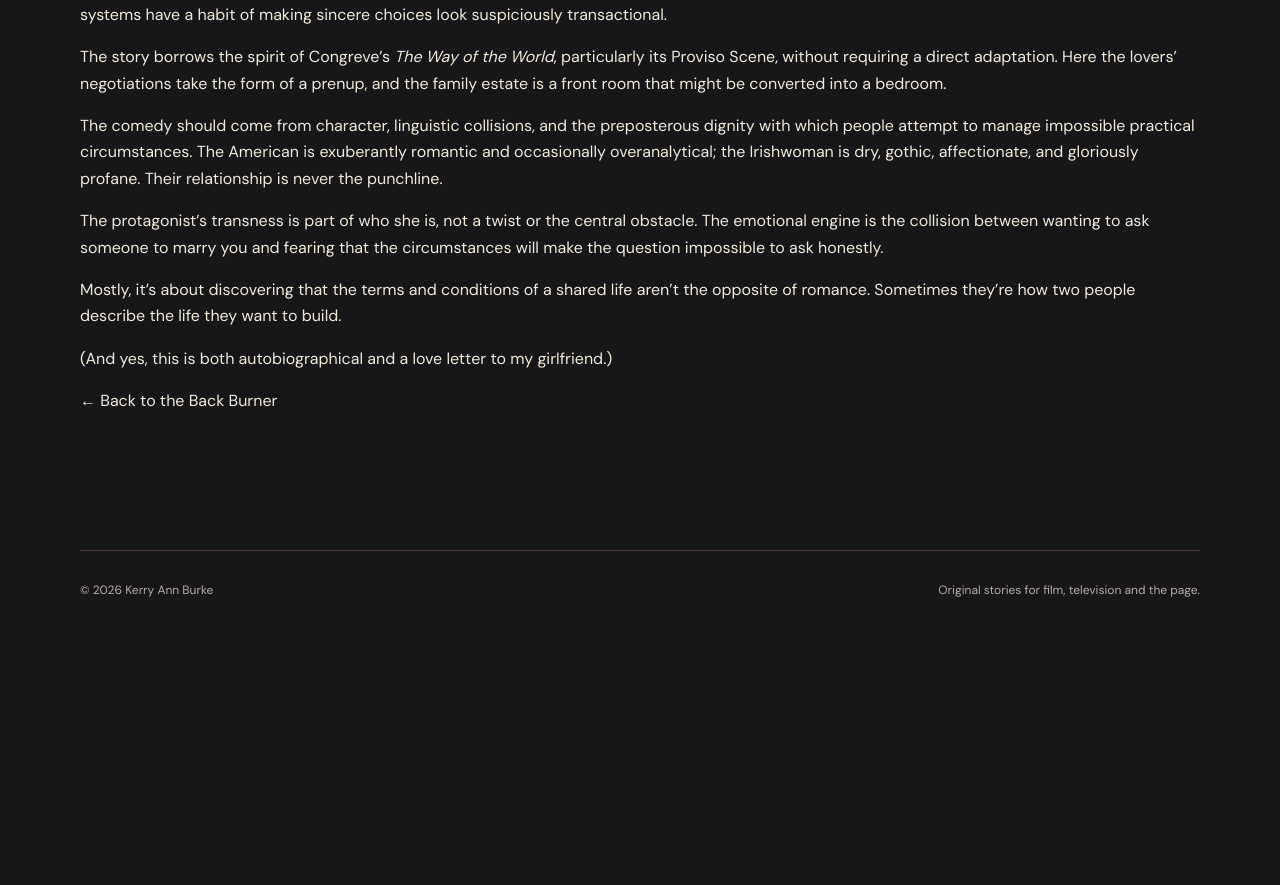
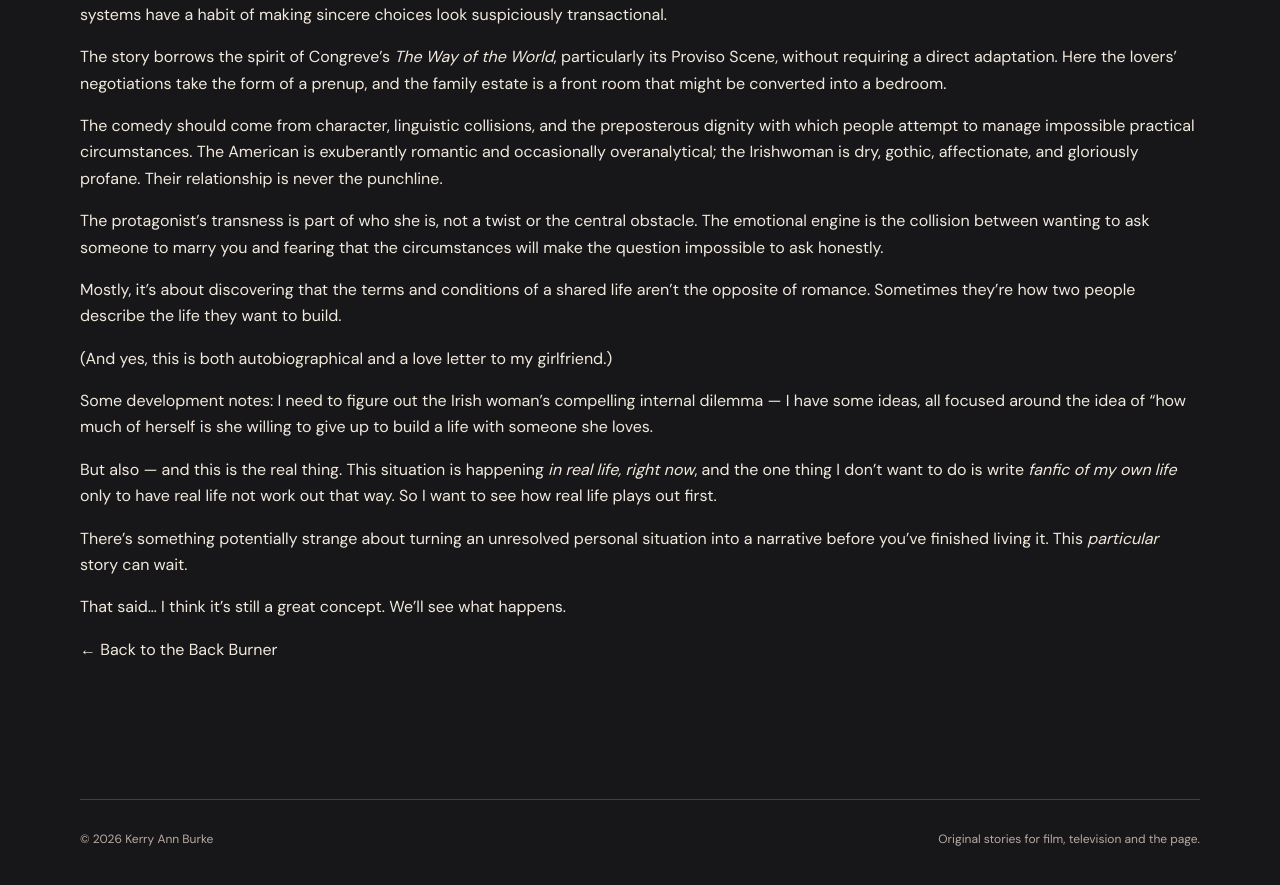
Before and after one commit to kerryboyko/screenwriting, a Jekyll site: the page built from _ideas/terms-and-conditions-of-endearment.md, in a window 1280 px wide and 900 px high, scrolled down 1789 px. Shown: the top 885 px of the window. Built offline with Jekyll 4.4.1, drawn with Linux system fonts in a browser that asks for light colours; some web fonts are replaced; before the commit the page ends 2440 px from its top, so only the background shows below that.

Commit message:
Amended terms and conditions of endearment

```diff
--- a/_ideas/terms-and-conditions-of-endearment.md
+++ b/_ideas/terms-and-conditions-of-endearment.md
@@ -52,3 +52,11 @@ The protagonist's transness is part of who she is, not a twist or the central ob
 Mostly, it's about discovering that the terms and conditions of a shared life aren't the opposite of romance. Sometimes they're how two people describe the life they want to build.
 
 (And yes, this is both autobiographical and a love letter to my girlfriend.)
+
+Some development notes: I need to figure out the Irish woman's compelling internal dilemma — I have some ideas, all focused around the idea of "how much of herself is she willing to give up to build a life with someone she loves.
+
+But also — and this is the real thing. This situation is happening _in real life, right now_, and the one thing I don't want to do is write _fanfic of my own life_ only to have real life not work out that way. So I want to see how real life plays out first.
+
+There's something potentially strange about turning an unresolved personal situation into a narrative before you've finished living it. This _particular_ story can wait.
+
+That said... I think it's still a great concept. We'll see what happens.
```
